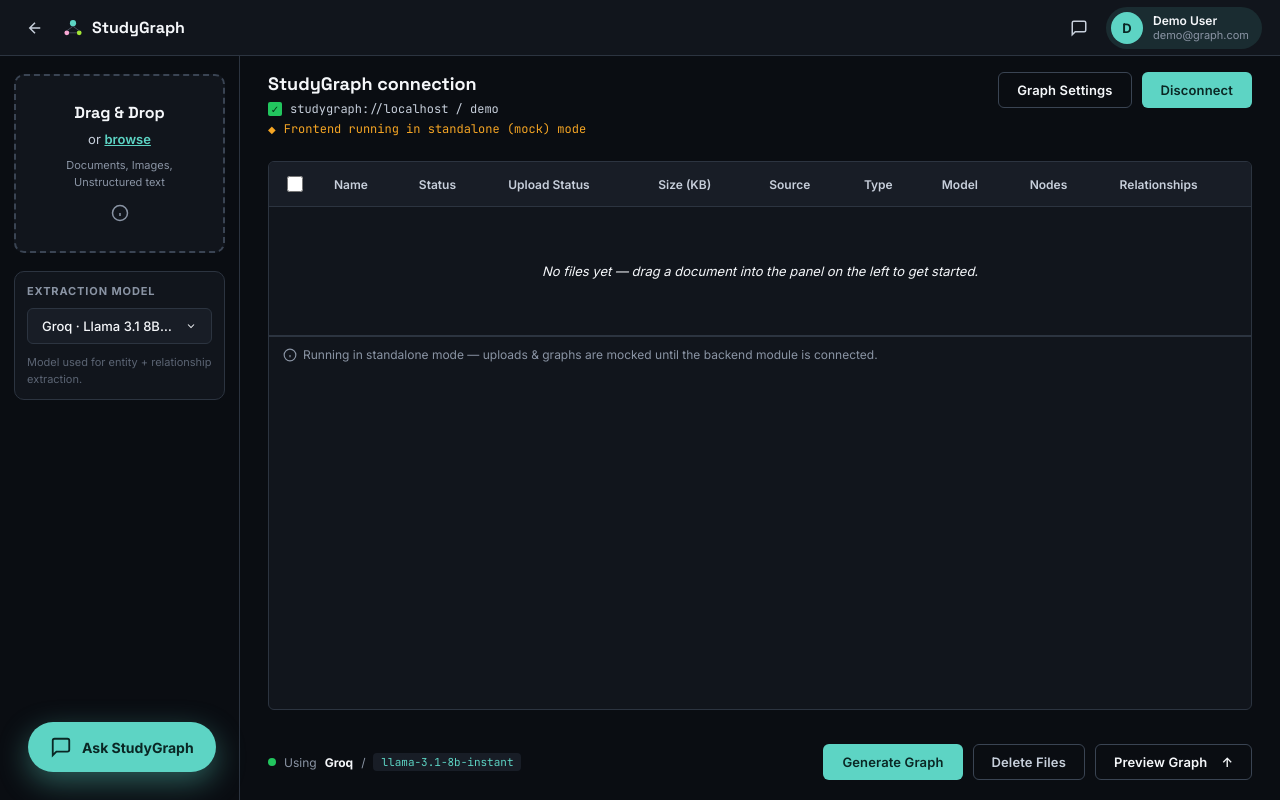
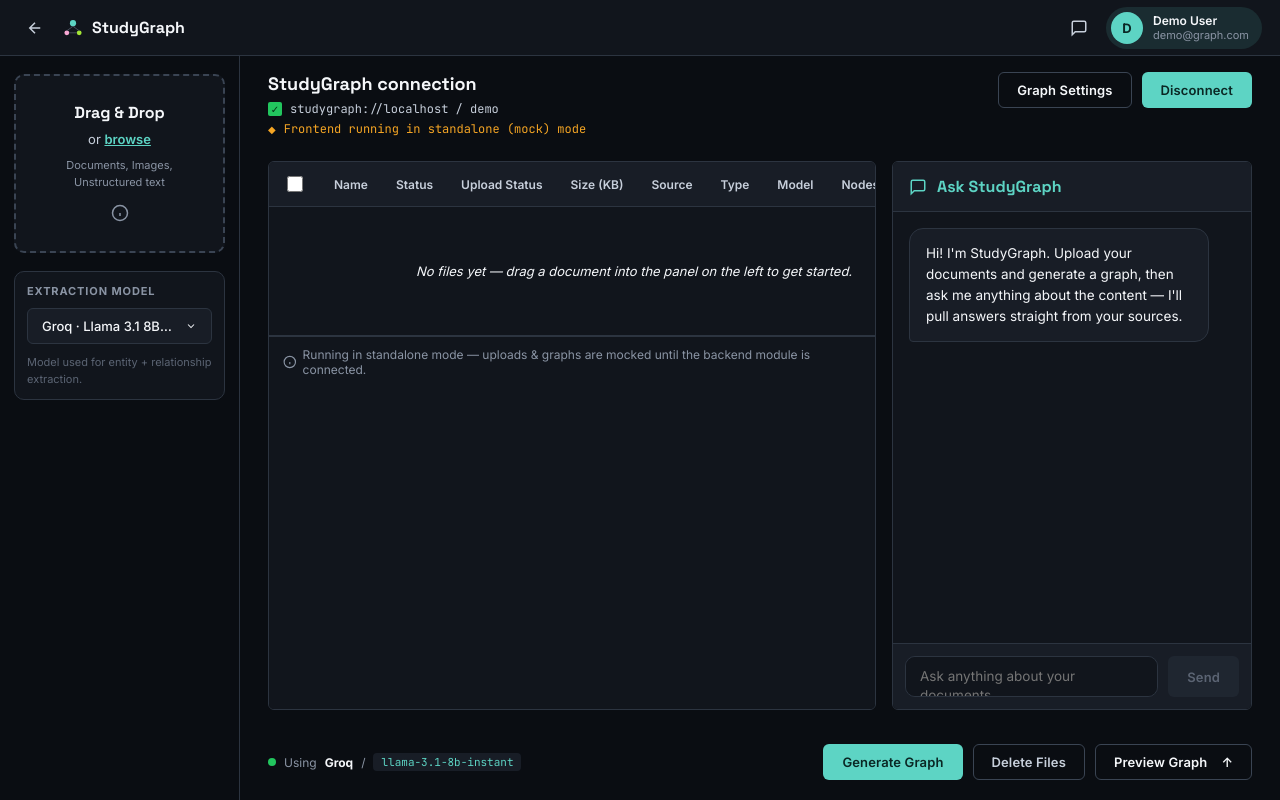
Before and after one commit to YacoobM/StudyGraph, a React (Vite) app: page /login in a window 1280 px wide. Both pictures are taken after a click on the button "Sign in". Built offline with nearby package versions, Linux system fonts and the light colour scheme.

Commit message:
Embed RAG Q&A panel on generation page

```diff
--- a/src/components/ChatPanel.css
+++ b/src/components/ChatPanel.css
@@ -154,3 +154,26 @@
 @media (max-width: 768px) {
   .chat-drawer { width: 100%; }
 }
+
+/* Embedded version used directly on the Builder generation page. */
+.chat-panel-embedded {
+  position: static;
+  width: 100%;
+  height: 100%;
+  min-height: 0;
+  border-left: 0;
+  box-shadow: none;
+  animation: none;
+}
+
+.chat-panel-embedded .chat-head {
+  padding: 14px 16px;
+}
+
+.chat-panel-embedded .chat-body {
+  padding: 16px;
+}
+
+.chat-panel-embedded .chat-input-row {
+  padding: 12px;
+}
--- a/src/components/ChatPanel.jsx
+++ b/src/components/ChatPanel.jsx
@@ -2,7 +2,7 @@ import React, { useEffect, useRef, useState } from 'react'
 import { askQuestion } from '../services/api'
 import './ChatPanel.css'
 
-export default function ChatPanel({ onClose }) {
+export default function ChatPanel({ onClose, embedded = false }) {
   const [messages, setMessages] = useState([
     {
       role: 'assistant',
@@ -52,7 +52,7 @@ export default function ChatPanel({ onClose }) {
   }
 
   return (
-    <div className="chat-drawer">
+    <div className={embedded ? "chat-drawer chat-panel-embedded" : "chat-drawer"}>
       <div className="chat-head">
         <div className="chat-head-title">
           <svg width="18" height="18" viewBox="0 0 24 24" fill="none" stroke="currentColor" strokeWidth="2">
@@ -60,7 +60,7 @@ export default function ChatPanel({ onClose }) {
           </svg>
           <span>Ask StudyGraph</span>
         </div>
-        <button className="chat-close" onClick={onClose}>×</button>
+        {!embedded && <button className="chat-close" onClick={onClose}>×</button>}
       </div>
 
       <div className="chat-body">
--- a/src/pages/Builder.css
+++ b/src/pages/Builder.css
@@ -387,3 +387,37 @@
   background: var(--accent-hover);
   transform: translateY(-2px);
 }
+
+/* ----- generation workspace: table + embedded RAG Q&A ----- */
+.workspace-grid {
+  margin: 20px 28px;
+  flex: 1;
+  min-height: 0;
+  display: grid;
+  grid-template-columns: minmax(0, 1fr) 360px;
+  gap: 16px;
+}
+
+.workspace-grid .docs-table-wrap {
+  margin: 0;
+  min-width: 0;
+}
+
+.rag-pane {
+  min-width: 0;
+  min-height: 0;
+  border: 1px solid var(--border);
+  border-radius: var(--radius-sm);
+  background: var(--bg-1);
+  overflow: hidden;
+}
+
+@media (max-width: 1100px) {
+  .workspace-grid {
+    grid-template-columns: 1fr;
+  }
+
+  .rag-pane {
+    min-height: 420px;
+  }
+}
--- a/src/pages/Builder.jsx
+++ b/src/pages/Builder.jsx
@@ -29,7 +29,6 @@ export default function Builder() {
   const [selected, setSelected] = useState(new Set())
   const [busy, setBusy] = useState(false)
   const [graphOpen, setGraphOpen] = useState(false)
-  const [chatOpen, setChatOpen] = useState(false)
   const [drag, setDrag] = useState(false)
   const fileRef = useRef(null)
 
@@ -62,7 +61,7 @@ export default function Builder() {
       const ids = selected.size ? Array.from(selected) : docs.map(d => d.id)
       await generateGraph(ids, modelSel.provider, modelSel.model)
       await loadDocs()
-      setGraphOpen(true)
+      // Keep users on the generation page so the embedded Q&A panel is immediately available.
     } catch (e) {
       alert(e?.response?.data?.error || 'Graph generation failed')
     } finally {
@@ -129,7 +128,7 @@ export default function Builder() {
           </div>
         </div>
         <div className="topbar-right">
-          <button className="icon-btn" title="Open chat" onClick={() => setChatOpen(true)}>
+          <button className="icon-btn" title="Ask StudyGraph" onClick={() => document.querySelector('.rag-pane')?.scrollIntoView({ behavior: 'smooth', block: 'nearest' })}>
             <svg width="18" height="18" viewBox="0 0 24 24" fill="none" stroke="currentColor" strokeWidth="2">
               <path d="M21 15a2 2 0 0 1-2 2H7l-4 4V5a2 2 0 0 1 2-2h14a2 2 0 0 1 2 2z" />
             </svg>
@@ -201,8 +200,9 @@ export default function Builder() {
             </div>
           </div>
 
-          <div className="docs-table-wrap">
-            <table className="docs-table">
+          <div className="workspace-grid">
+            <section className="docs-table-wrap">
+              <table className="docs-table">
               <thead>
                 <tr>
                   <th style={{ width: 40 }}>
@@ -261,16 +261,21 @@ export default function Builder() {
                   ))
                 )}
               </tbody>
-            </table>
+              </table>
 
-            <div className="table-footer">
+              <div className="table-footer">
               <span className="ft-info">
                 <svg width="14" height="14" viewBox="0 0 24 24" fill="none" stroke="currentColor" strokeWidth="2">
                   <circle cx="12" cy="12" r="10" /><line x1="12" y1="16" x2="12" y2="12" /><line x1="12" y1="8" x2="12.01" y2="8" />
                 </svg>
                 Running in standalone mode — uploads &amp; graphs are mocked until the backend module is connected.
               </span>
-            </div>
+              </div>
+            </section>
+
+            <aside className="rag-pane">
+              <ChatPanel embedded />
+            </aside>
           </div>
 
           <div className="bottom-bar">
@@ -298,20 +303,7 @@ export default function Builder() {
         <GraphViewerPlaceholder onClose={() => setGraphOpen(false)} />
       )}
 
-      {/* chat panel */}
-      {chatOpen && (
-        <ChatPanel onClose={() => setChatOpen(false)} />
-      )}
-
-      {/* floating chat button (bottom-left) */}
-      {!chatOpen && (
-        <button className="fab-chat" onClick={() => setChatOpen(true)}>
-          <svg width="22" height="22" viewBox="0 0 24 24" fill="none" stroke="currentColor" strokeWidth="2">
-            <path d="M21 15a2 2 0 0 1-2 2H7l-4 4V5a2 2 0 0 1 2-2h14a2 2 0 0 1 2 2z" />
-          </svg>
-          <span>Ask StudyGraph</span>
-        </button>
-      )}
+      {/* Q&A RAG panel now lives directly on the generation page. */}
     </div>
   )
 }
```
